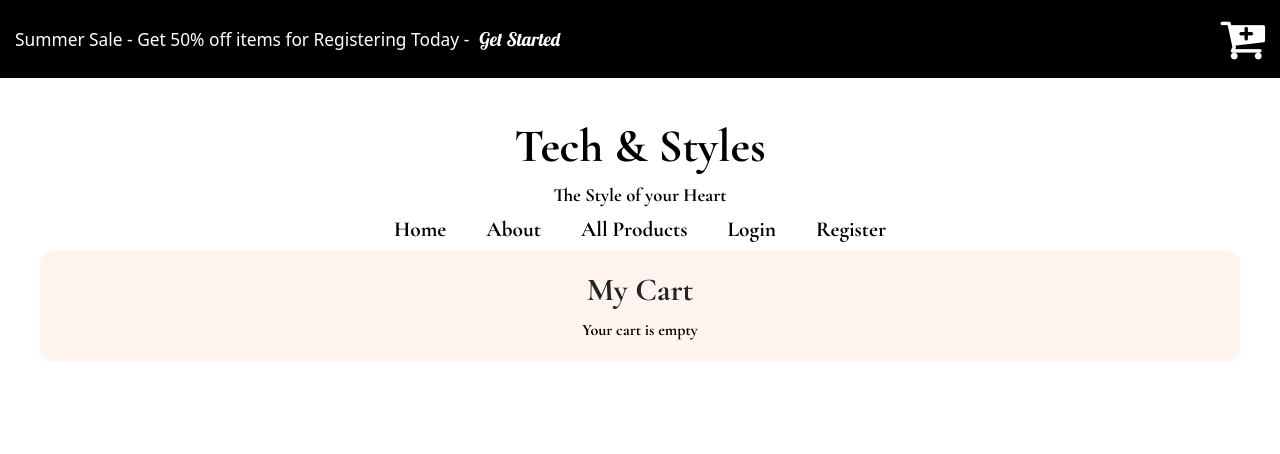
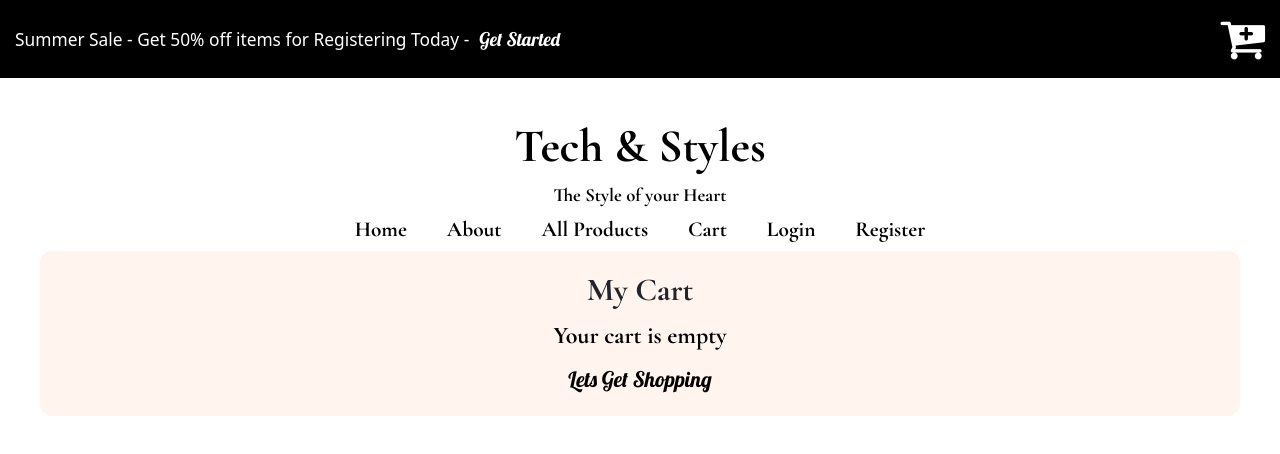
Before and after one commit to Capstone-ACC/My-Capstone, a React (Vite) app: page /cart in a window 1280 px wide. Shown: the top 454 px of the page. Built offline with nearby package versions, Linux system fonts and the light colour scheme.

Commit message:
adding Link to cart on App.jsx

```diff
--- a/src/App.jsx
+++ b/src/App.jsx
@@ -9,7 +9,6 @@ import Register from './components/Register';
 import Checkout from './components/Checkout';
 import MyCart from './components/MyCart';
 import SingleProduct from './components/SingleProduct';
-// import UsersCart from './components/UsersCart';
 import TopHeader from './components/TopHeader';
 import Shipping from './components/Shipping';
 import Payment from './components/Payment';
@@ -20,7 +19,7 @@ import { CartProvider } from './Context/cart';
 function App() {
   const [token, setToken] = useState(null);
   const [selectedItem, setSelectedItem] = useState(null);
-  const [show, setShow] = useState(true);
+  // const [show, setShow] = useState(true);
   const [cart, setCart] = useState([]);
 
   return (
@@ -34,10 +33,9 @@ function App() {
             <li><Link to="/">Home</Link></li>
             <li><Link to="/about">About</Link></li>
             <li><Link to="/main-all-products">All Products</Link></li>
+            <li><Link to="/cart">Cart</Link></li>
             <li><Link to="/login">Login</Link></li>
             <li><Link to="/register">Register</Link></li>
-            {/* <li><Link to="/cart">Cart</Link></li> */}
-            {/* <li><Link to="/cart">Donation Cart</Link></li>   */}
           </div>
         <Routes>
           <Route path="/" element={<Home />} />
--- a/src/components/MyCart.jsx
+++ b/src/components/MyCart.jsx
@@ -1,6 +1,6 @@
 import React, { useContext } from 'react';
 import { CartContext } from '../Context/cart';
-import { useNavigate } from 'react-router-dom';
+import { useNavigate, Link } from 'react-router-dom';
 
 const Cart = () => {
   const { cartItems, decreaseItem, deleteItem, clearCart, getCartTotal, addToCart } = useContext(CartContext);
@@ -23,7 +23,10 @@ const Cart = () => {
     <section className="cart-container">
     <h3>My Cart</h3>
       {cartItems.length === 0 ? (
-        <span>Your cart is empty</span>
+        <>
+        <span style={{fontSize: '18pt'}}>Your cart is empty</span>
+        <Link to="/main-all-products" style={{marginTop: '10px', fontSize: '16pt'}}>Lets Get Shopping</Link>
+       </>
       ) : (
         <div className="more-styles">
           {cartItems.map((item) => (
```
